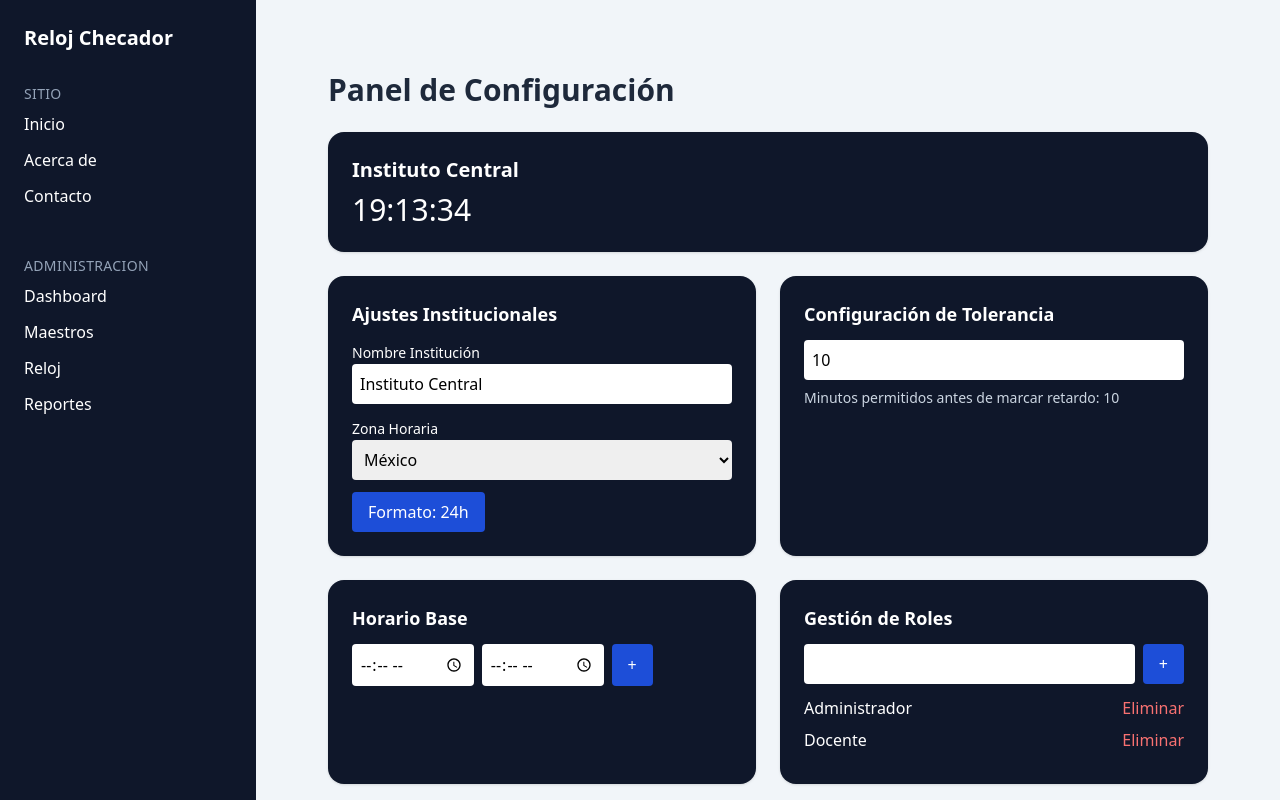
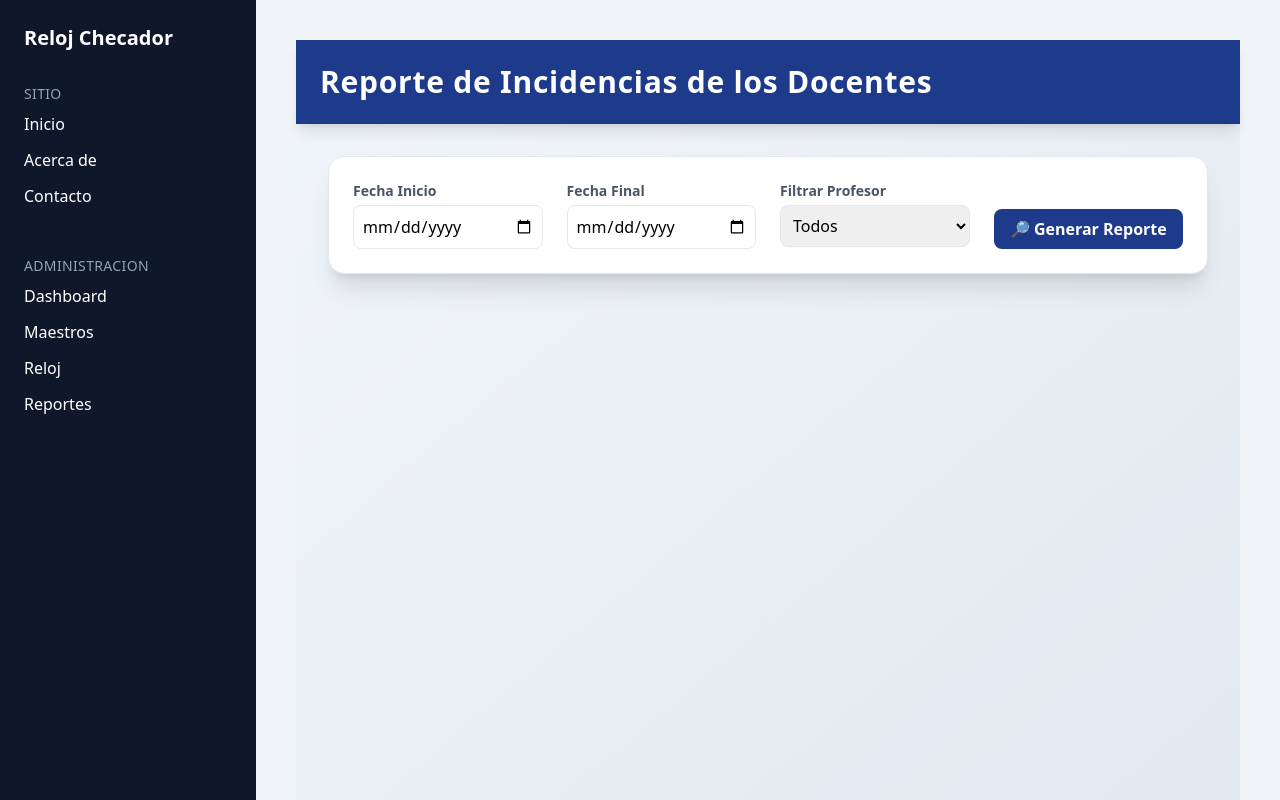
Before and after one commit to arlinchc/ontimeClock, a React (Vite) app: page /reports in a window 1280 px wide. Shown: the top 800 px of the page. Built offline with nearby package versions, Linux system fonts and the light colour scheme.

Commit message:
Cambios en Reportes UI - skyler

```diff
--- a/package.json
+++ b/package.json
@@ -10,6 +10,8 @@
     "preview": "vite preview"
   },
   "dependencies": {
+    "jspdf": "^4.2.0",
+    "jspdf-autotable": "^5.0.7",
     "react": "^19.2.0",
     "react-dom": "^19.2.0",
     "react-router-dom": "^7.13.0"
--- a/src/pages/Reports.jsx
+++ b/src/pages/Reports.jsx
@@ -25,245 +25,220 @@
     );
 }
 export default Reports; */
-import { useState, useEffect } from "react";
+import { useState } from "react";
+import { jsPDF } from "jspdf";
+import autoTable from "jspdf-autotable";
 
 function Reports() {
-  const [institution, setInstitution] = useState("Instituto Central");
-  const [timezone, setTimezone] = useState("America/Mexico_City");
-  const [format24, setFormat24] = useState(true);
 
-  const [time, setTime] = useState(new Date());
+  // ===============================
+  // DATOS DUMMY
+  // ===============================
 
-  useEffect(() => {
-    const interval = setInterval(() => {
-      setTime(new Date());
-    }, 1000);
-    return () => clearInterval(interval);
-  }, []);
+  const dummyData = [
+    { profesor: "Irvin Ac Chan", fecha: "2026-02-01", asistencias: 1, retardos: 0, faltas: 0 },
+    { profesor: "Leydi", fecha: "2026-02-02", asistencias: 1, retardos: 1, faltas: 0 },
+    { profesor: "Trejo Rocha", fecha: "2026-02-03", asistencias: 0, retardos: 0, faltas: 1 },
+    { profesor: "Mari Eugenia", fecha: "2026-02-04", asistencias: 1, retardos: 0, faltas: 0 },
+    { profesor: "Jessica", fecha: "2026-02-05", asistencias: 1, retardos: 1, faltas: 0 },
+    { profesor: "Grecia", fecha: "2026-02-06", asistencias: 0, retardos: 0, faltas: 1 },
+    { profesor: "Irvin Ac Chan", fecha: "2026-02-07", asistencias: 1, retardos: 0, faltas: 0 },
+    { profesor: "Jessica", fecha: "2026-02-08", asistencias: 1, retardos: 0, faltas: 0 },
+  ];
 
-  const formattedTime = time.toLocaleTimeString("es-MX", {
-    timeZone: timezone,
-    hour12: !format24,
-  });
+  // ===============================
+  // ESTADOS
+  // ===============================
 
-  // TOLERANCIA
+  const [startDate, setStartDate] = useState("");
+  const [endDate, setEndDate] = useState("");
+  const [filteredData, setFilteredData] = useState([]);
+  const [selectedTeacher, setSelectedTeacher] = useState("Todos");
 
-  const [tolerance, setTolerance] = useState(10);
-  // HORARIOS
+  const teachers = ["Todos", ...new Set(dummyData.map(d => d.profesor))];
 
-  const [schedule, setSchedule] = useState([]);
-  const [newEntry, setNewEntry] = useState("");
-  const [newExit, setNewExit] = useState("");
+  // ===============================
+  // FILTRAR
+  // ===============================
 
-  const addSchedule = () => {
-    if (newEntry && newExit) {
-      setSchedule([
-        ...schedule,
-        { id: Date.now(), entry: newEntry, exit: newExit }
-      ]);
-      setNewEntry("");
-      setNewExit("");
+  const handleSearch = () => {
+    if (!startDate || !endDate) return;
+
+    let result = dummyData.filter(item =>
+      item.fecha >= startDate && item.fecha <= endDate
+    );
+
+    if (selectedTeacher !== "Todos") {
+      result = result.filter(item => item.profesor === selectedTeacher);
     }
+
+    setFilteredData(result);
   };
 
-  const removeSchedule = (id) => {
-    setSchedule(schedule.filter(item => item.id !== id));
+  // ===============================
+  // EXPORTAR PDF
+  // ===============================
+
+  const exportPDF = () => {
+    if (filteredData.length === 0) return;
+
+    const doc = new jsPDF();
+
+    doc.setFontSize(16);
+    doc.text("Reporte de Incidencias de los Docentes", 14, 15);
+
+    autoTable(doc, {
+      startY: 25,
+      head: [["Profesor", "Fecha", "Asistencias", "Retardos", "Faltas"]],
+      body: filteredData.map(item => [
+        item.profesor,
+        item.fecha,
+        item.asistencias,
+        item.retardos,
+        item.faltas
+      ])
+    });
+
+    doc.save(`reporte_${startDate}_${endDate}.pdf`);
   };
 
-  // ROLES
-
-  const [roles, setRoles] = useState(["Administrador", "Docente"]);
-  const [newRole, setNewRole] = useState("");
-
-  const addRole = () => {
-    if (newRole.trim() !== "") {
-      setRoles([...roles, newRole]);
-      setNewRole("");
-    }
-  };
-
-  const removeRole = (index) => {
-    setRoles(roles.filter((_, i) => i !== index));
-  };
-
-  // NOTIFICACIONES
-
-  const [notifications, setNotifications] = useState({
-    retardos: true,
-    faltas: true,
-    reportes: false
-  });
-
-  const toggleNotification = (key) => {
-    setNotifications({
-      ...notifications,
-      [key]: !notifications[key]
-    });
-  };
+  // ===============================
+  // RENDER
+  // ===============================
 
   return (
-    <div className="min-h-screen bg-slate-100 p-8">
-      <h1 className="text-3xl font-bold text-slate-800 mb-6">
-        Panel de Configuración
-      </h1>
+    <div className="min-h-screen bg-gradient-to-br from-slate-100 to-slate-200">
 
-      {/* Reloj */}
-      <div className="bg-slate-900 text-white p-6 rounded-2xl shadow mb-6">
-        <h2 className="text-xl font-semibold">
-          {institution}
-        </h2>
-        <p className="text-3xl mt-2">
-          {formattedTime}
-        </p>
+      {/* HEADER */}
+      <div className="bg-blue-900 text-white p-6 shadow-lg">
+        <div className="max-w-7xl mx-auto flex justify-between items-center">
+          <h1 className="text-3xl font-bold tracking-wide">
+            Reporte de Incidencias de los Docentes
+          </h1>
+
+          {filteredData.length > 0 && (
+            <button
+              onClick={exportPDF}
+              className="bg-white text-blue-900 px-5 py-2 rounded-lg font-semibold hover:scale-105 transition"
+            >
+              📄 Exportar PDF
+            </button>
+          )}
+        </div>
       </div>
 
-      <div className="grid grid-cols-1 md:grid-cols-2 gap-6">
+      <div className="max-w-7xl mx-auto p-8">
 
-        {/* Ajustes Institucionales */}
-        <div className="bg-slate-900 text-white p-6 rounded-2xl shadow">
-          <h3 className="text-lg font-semibold mb-3">
-            Ajustes Institucionales
-          </h3>
+        {/* FILTROS */}
+        <div className="bg-white rounded-2xl shadow-xl p-6 mb-8 border border-slate-200">
+          <div className="grid md:grid-cols-4 gap-6">
 
-          <label className="text-sm">Nombre Institución</label>
-          <input
-            className="w-full p-2 rounded text-black mb-3"
-            value={institution}
-            onChange={(e) => setInstitution(e.target.value)}
-          />
+            <div>
+              <label className="block text-sm font-semibold text-slate-600 mb-1">
+                Fecha Inicio
+              </label>
+              <input
+                type="date"
+                className="w-full p-2 border rounded-lg focus:ring-2 focus:ring-blue-500"
+                value={startDate}
+                onChange={(e) => setStartDate(e.target.value)}
+              />
+            </div>
 
-          <label className="text-sm">Zona Horaria</label>
-          <select
-            className="w-full p-2 rounded text-black mb-3"
-            value={timezone}
-            onChange={(e) => setTimezone(e.target.value)}
-          >
-            <option value="America/Mexico_City">México</option>
-            <option value="America/New_York">New York</option>
-            <option value="Europe/Madrid">Madrid</option>
-          </select>
+            <div>
+              <label className="block text-sm font-semibold text-slate-600 mb-1">
+                Fecha Final
+              </label>
+              <input
+                type="date"
+                className="w-full p-2 border rounded-lg focus:ring-2 focus:ring-blue-500"
+                value={endDate}
+                onChange={(e) => setEndDate(e.target.value)}
+              />
+            </div>
 
-          <button
-            onClick={() => setFormat24(!format24)}
-            className="bg-blue-700 px-4 py-2 rounded"
-          >
-            Formato: {format24 ? "24h" : "12h"}
-          </button>
+            <div>
+              <label className="block text-sm font-semibold text-slate-600 mb-1">
+                Filtrar Profesor
+              </label>
+              <select
+                className="w-full p-2 border rounded-lg focus:ring-2 focus:ring-blue-500"
+                value={selectedTeacher}
+                onChange={(e) => setSelectedTeacher(e.target.value)}
+              >
+                {teachers.map((teacher, index) => (
+                  <option key={index}>{teacher}</option>
+                ))}
+              </select>
+            </div>
+
+            <div className="flex items-end">
+              <button
+                onClick={handleSearch}
+                className="w-full bg-blue-900 text-white py-2 rounded-lg font-semibold hover:bg-blue-800 transition"
+              >
+                🔎 Generar Reporte
+              </button>
+            </div>
+
+          </div>
         </div>
 
-        {/* Tolerancia */}
-        <div className="bg-slate-900 text-white p-6 rounded-2xl shadow">
-          <h3 className="text-lg font-semibold mb-3">
-            Configuración de Tolerancia
-          </h3>
+        {/* TABLA */}
+        {filteredData.length > 0 && (
+          <div className="bg-white rounded-2xl shadow-xl overflow-hidden">
 
-          <input
-            type="number"
-            className="w-full p-2 rounded text-black"
-            value={tolerance}
-            onChange={(e) => setTolerance(Number(e.target.value))}
-          />
+            <table className="w-full">
+              <thead className="bg-blue-900 text-white">
+                <tr>
+                  <th className="p-4 text-left">Profesor</th>
+                  <th className="p-4 text-left">Fecha</th>
+                  <th className="p-4 text-center">Asistencias</th>
+                  <th className="p-4 text-center">Retardos</th>
+                  <th className="p-4 text-center">Faltas</th>
+                </tr>
+              </thead>
 
-          <p className="mt-2 text-sm text-slate-300">
-            Minutos permitidos antes de marcar retardo: {tolerance}
-          </p>
-        </div>
+              <tbody>
+                {filteredData.map((item, index) => (
+                  <tr key={index} className="border-b hover:bg-slate-50 transition">
+                    <td className="p-4">{item.profesor}</td>
+                    <td className="p-4">{item.fecha}</td>
+                    <td className="p-4 text-center text-green-600 font-semibold">
+                      {item.asistencias}
+                    </td>
+                    <td className="p-4 text-center text-yellow-600 font-semibold">
+                      {item.retardos}
+                    </td>
+                    <td className="p-4 text-center text-red-600 font-semibold">
+                      {item.faltas}
+                    </td>
+                  </tr>
+                ))}
+              </tbody>
+            </table>
 
-        {/* Horario Base */}
-        <div className="bg-slate-900 text-white p-6 rounded-2xl shadow">
-          <h3 className="text-lg font-semibold mb-3">
-            Horario Base
-          </h3>
+            {/* TOTALES */}
+            <div className="bg-slate-100 p-4 flex justify-end gap-8 font-semibold">
+              <span>
+                Total Asistencias: {
+                  filteredData.reduce((a,b)=>a+b.asistencias,0)
+                }
+              </span>
+              <span>
+                Total Retardos: {
+                  filteredData.reduce((a,b)=>a+b.retardos,0)
+                }
+              </span>
+              <span>
+                Total Faltas: {
+                  filteredData.reduce((a,b)=>a+b.faltas,0)
+                }
+              </span>
+            </div>
 
-          <div className="flex gap-2 mb-3">
-            <input
-              type="time"
-              className="p-2 rounded text-black"
-              value={newEntry}
-              onChange={(e) => setNewEntry(e.target.value)}
-            />
-            <input
-              type="time"
-              className="p-2 rounded text-black"
-              value={newExit}
-              onChange={(e) => setNewExit(e.target.value)}
-            />
-            <button
-              onClick={addSchedule}
-              className="bg-blue-700 px-4 rounded"
-            >
-              +
-            </button>
           </div>
-
-          {schedule.map(item => (
-            <div key={item.id} className="flex justify-between mb-2">
-              <span>{item.entry} - {item.exit}</span>
-              <button
-                onClick={() => removeSchedule(item.id)}
-                className="text-red-400"
-              >
-                Eliminar
-              </button>
-            </div>
-          ))}
-        </div>
-
-        {/* Gestión de Roles */}
-        <div className="bg-slate-900 text-white p-6 rounded-2xl shadow">
-          <h3 className="text-lg font-semibold mb-3">
-            Gestión de Roles
-          </h3>
-
-          <div className="flex gap-2 mb-3">
-            <input
-              className="p-2 rounded text-black w-full"
-              value={newRole}
-              onChange={(e) => setNewRole(e.target.value)}
-            />
-            <button
-              onClick={addRole}
-              className="bg-blue-700 px-4 rounded"
-            >
-              +
-            </button>
-          </div>
-
-          {roles.map((role, index) => (
-            <div key={index} className="flex justify-between mb-2">
-              <span>{role}</span>
-              <button
-                onClick={() => removeRole(index)}
-                className="text-red-400"
-              >
-                Eliminar
-              </button>
-            </div>
-          ))}
-        </div>
-
-        {/* Notificaciones */}
-        <div className="bg-slate-900 text-white p-6 rounded-2xl shadow md:col-span-2">
-          <h3 className="text-lg font-semibold mb-3">
-            Preferencias de Notificaciones
-          </h3>
-
-          {Object.keys(notifications).map(key => (
-            <div key={key} className="flex justify-between mb-2">
-              <span className="capitalize">{key}</span>
-              <button
-                onClick={() => toggleNotification(key)}
-                className={`px-4 py-1 rounded ${
-                  notifications[key]
-                    ? "bg-blue-600"
-                    : "bg-gray-500"
-                }`}
-              >
-                {notifications[key] ? "Activo" : "Inactivo"}
-              </button>
-            </div>
-          ))}
-        </div>
+        )}
 
       </div>
     </div>
```
Also changed, not shown: 1 other file (tests, documents, lock files or other folders).
